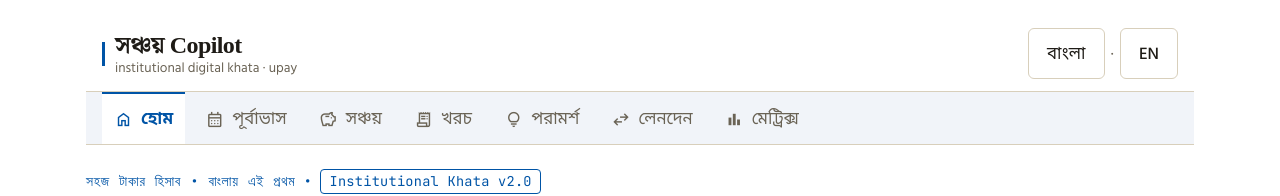
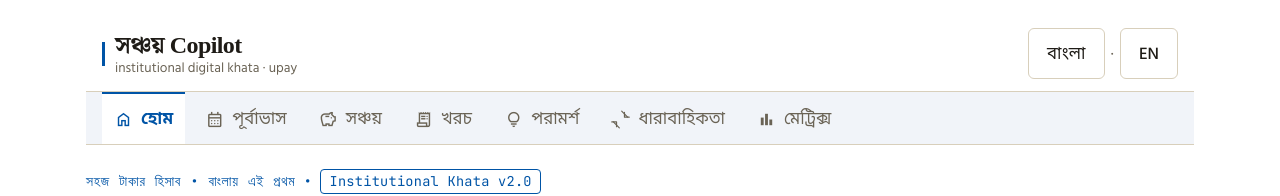
Before and after one commit to Soumitra-32/AI_DEV_FEST, a Next.js app in the folder web/: page / in a window 1280 px wide. Shown: the top 196 px of the page. Built offline with nearby package versions, Linux system fonts and the light colour scheme; no server answers.

Commit message:
feat(web): update TopBar label to Consistency/ধারাবাহিকতা and align icon with bottom bar

```diff
--- a/web/src/components/TopBar.tsx
+++ b/web/src/components/TopBar.tsx
@@ -15,7 +15,25 @@ export default function TopBar() {
     { href: "/plan", label: tr("nav.plan"), icon: "savings" },
     { href: "/spending", label: tr("nav.spending"), icon: "receipt_long" },
     { href: "/tips", label: tr("nav.tips"), icon: "lightbulb" },
-    { href: "/signal", label: tr("nav.signal"), icon: "swap_horiz" },
+    {
+      href: "/signal",
+      label: tr("nav.signal"),
+      customIcon: (
+        <svg
+          width="19"
+          height="19"
+          viewBox="0 0 24 24"
+          fill="none"
+          stroke="currentColor"
+          strokeWidth="1.5"
+          strokeLinecap="round"
+          strokeLinejoin="round"
+        >
+          <path d="M17 3v6h6M7 21v-6H1" />
+          <path d="M21 9l-7.5-7.5M3 15l7.5 7.5" />
+        </svg>
+      ),
+    },
     { href: "/metrics", label: tr("nav.metrics"), icon: "bar_chart" },
   ];
 
@@ -61,11 +79,17 @@ export default function TopBar() {
                     : "border-t-2 border-transparent text-[#6A6355] hover:text-[#1E1B16] hover:border-[#D8CFBB]"
                 }`}
               >
-                <MaterialIcon
-                  name={item.icon}
-                  size={19}
-                  className={isActive ? "text-[#0054A6]" : "text-[#6A6355]"}
-                />
+                {item.customIcon ? (
+                  <span className={`inline-flex items-center shrink-0 ${isActive ? "text-[#0054A6]" : "text-[#6A6355]"}`}>
+                    {item.customIcon}
+                  </span>
+                ) : (
+                  <MaterialIcon
+                    name={item.icon || "info"}
+                    size={19}
+                    className={isActive ? "text-[#0054A6]" : "text-[#6A6355]"}
+                  />
+                )}
                 <span>{item.label}</span>
               </Link>
             );
--- a/web/src/lib/i18n.ts
+++ b/web/src/lib/i18n.ts
@@ -26,7 +26,7 @@ const en = {
   "nav.plan": "Savings",
   "nav.spending": "Expenditure",
   "nav.tips": "Suggestions",
-  "nav.signal": "Transactions",
+  "nav.signal": "Consistency",
   "nav.metrics": "Metrics",
   "nav.more": "More",
 
@@ -334,7 +334,7 @@ const bn: Dictionary = {
   "nav.plan": "সঞ্চয়",
   "nav.spending": "খরচ",
   "nav.tips": "পরামর্শ",
-  "nav.signal": "লেনদেন",
+  "nav.signal": "ধারাবাহিকতা",
   "nav.metrics": "মেট্রিক্স",
   "nav.more": "আরও",
 
```
